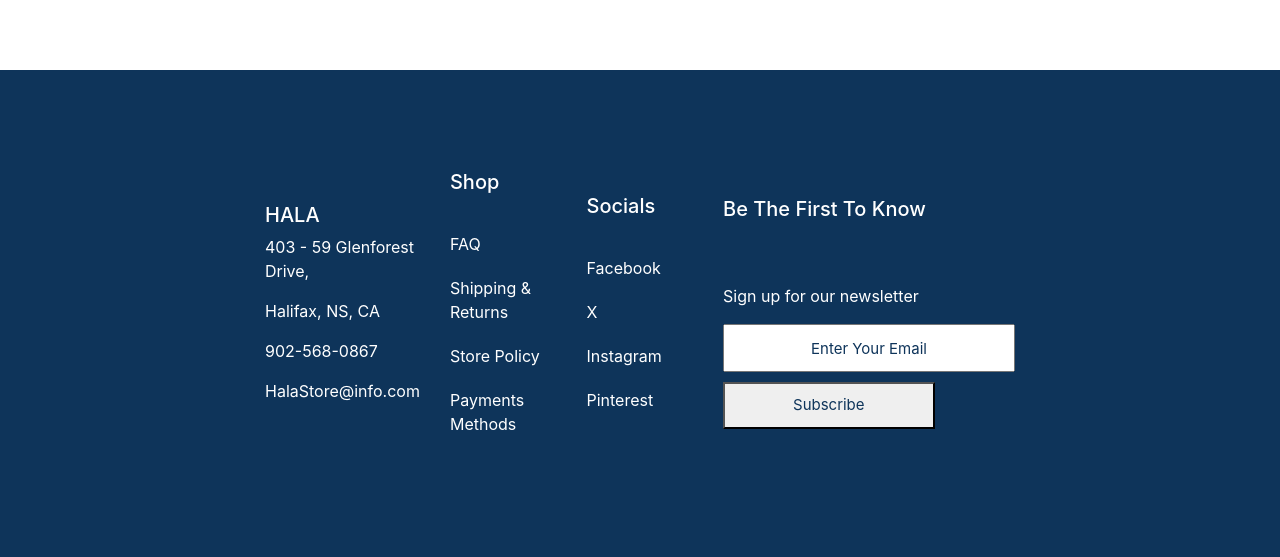
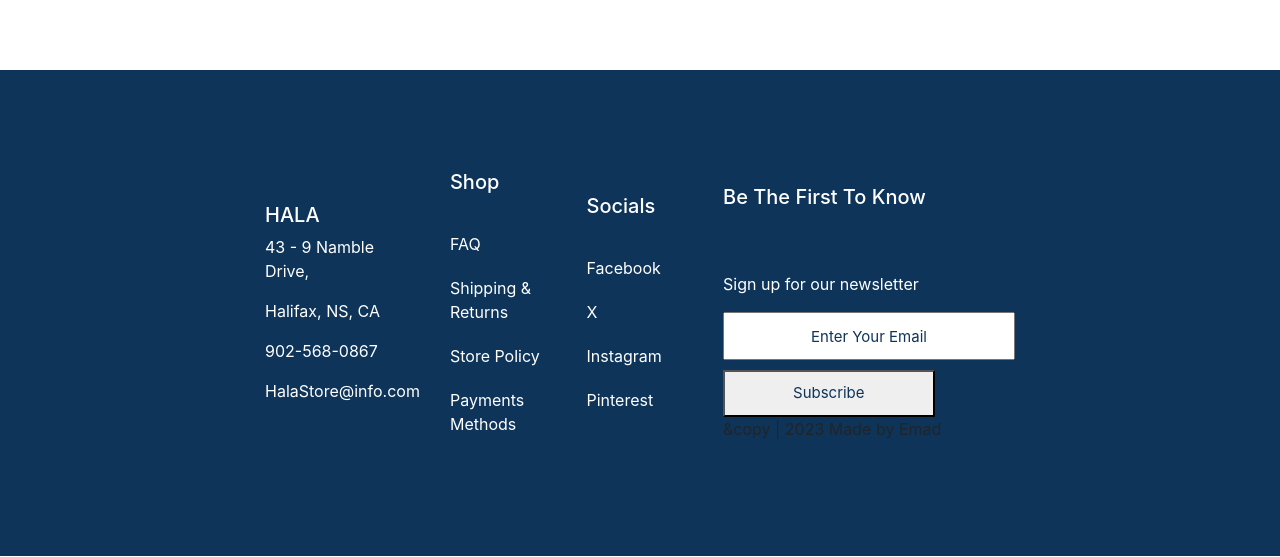
Before and after one commit to emad20036/HalaStore, a React (Vite) app: page / in a window 1280 px wide. Shown: the part 2832-3389 px from the top of the page. Built offline with nearby package versions, Linux system fonts and the light colour scheme.

Commit message:
Update Footer.jsx

```diff
--- a/src/components/Foot/Footer.jsx
+++ b/src/components/Foot/Footer.jsx
@@ -10,7 +10,7 @@ const Footer = () => {
     <div className='foot' id='bigg'>
         <div className="col">
             <h1 className='hala'>HALA</h1>
-            <p>403 - 59 Glenforest Drive,</p><p> Halifax, NS, CA</p>
+            <p>43 - 9 Namble Drive,</p><p> Halifax, NS, CA</p>
             <p>902-568-0867</p>
             <a href="HalaStore@info.com">HalaStore@info.com</a>
 
@@ -35,6 +35,8 @@ const Footer = () => {
             <input type="text" placeholder='Enter Your Email' />
             <button>Subscribe</button>
 
+          &copy | 2023 Made by Emad
+
 
 
         </div>
@@ -46,7 +48,7 @@ const Footer = () => {
 
 
 
-    </div>&copy | 2023 Made by Emad</footer>
+    </div></footer>
   )
 }
 
```
